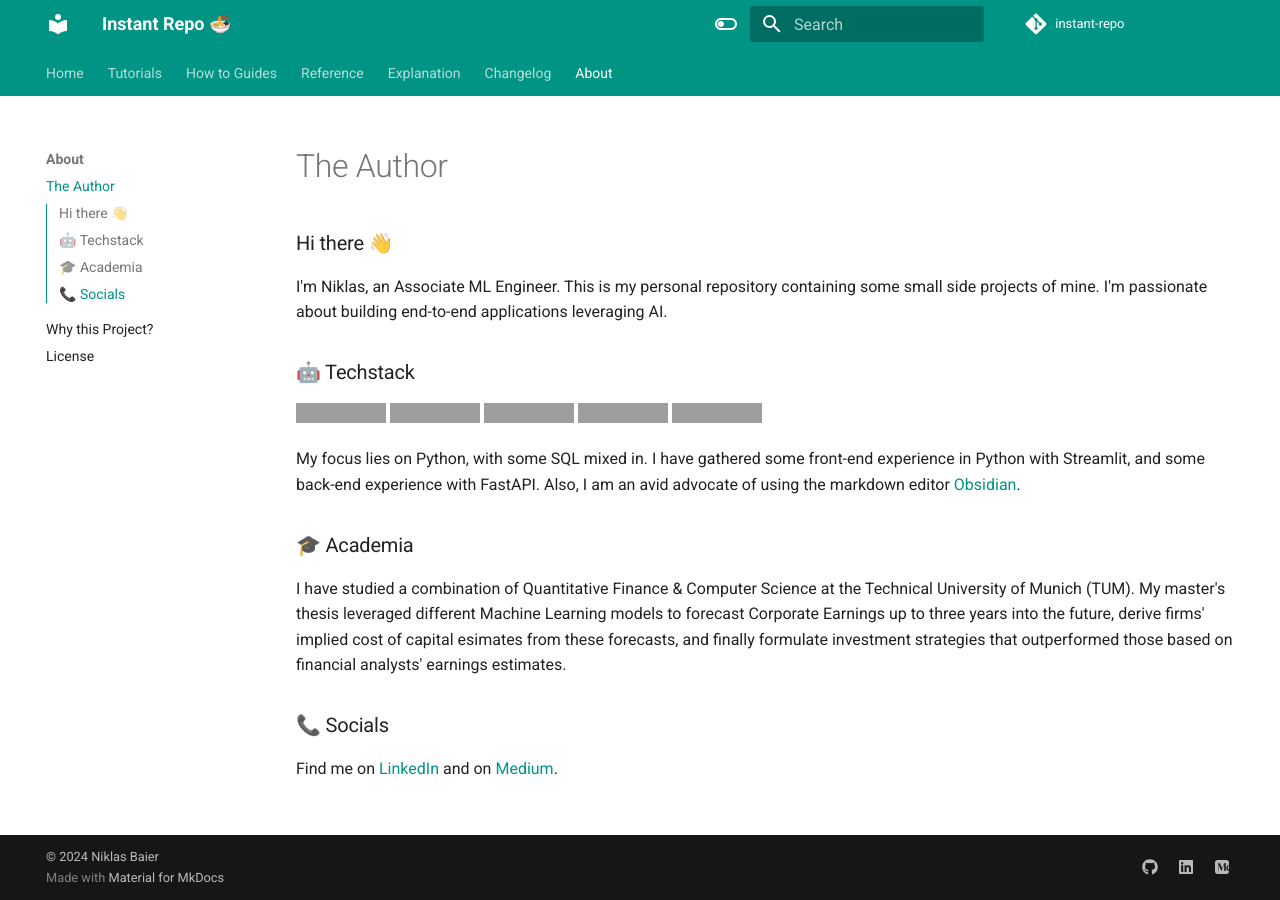
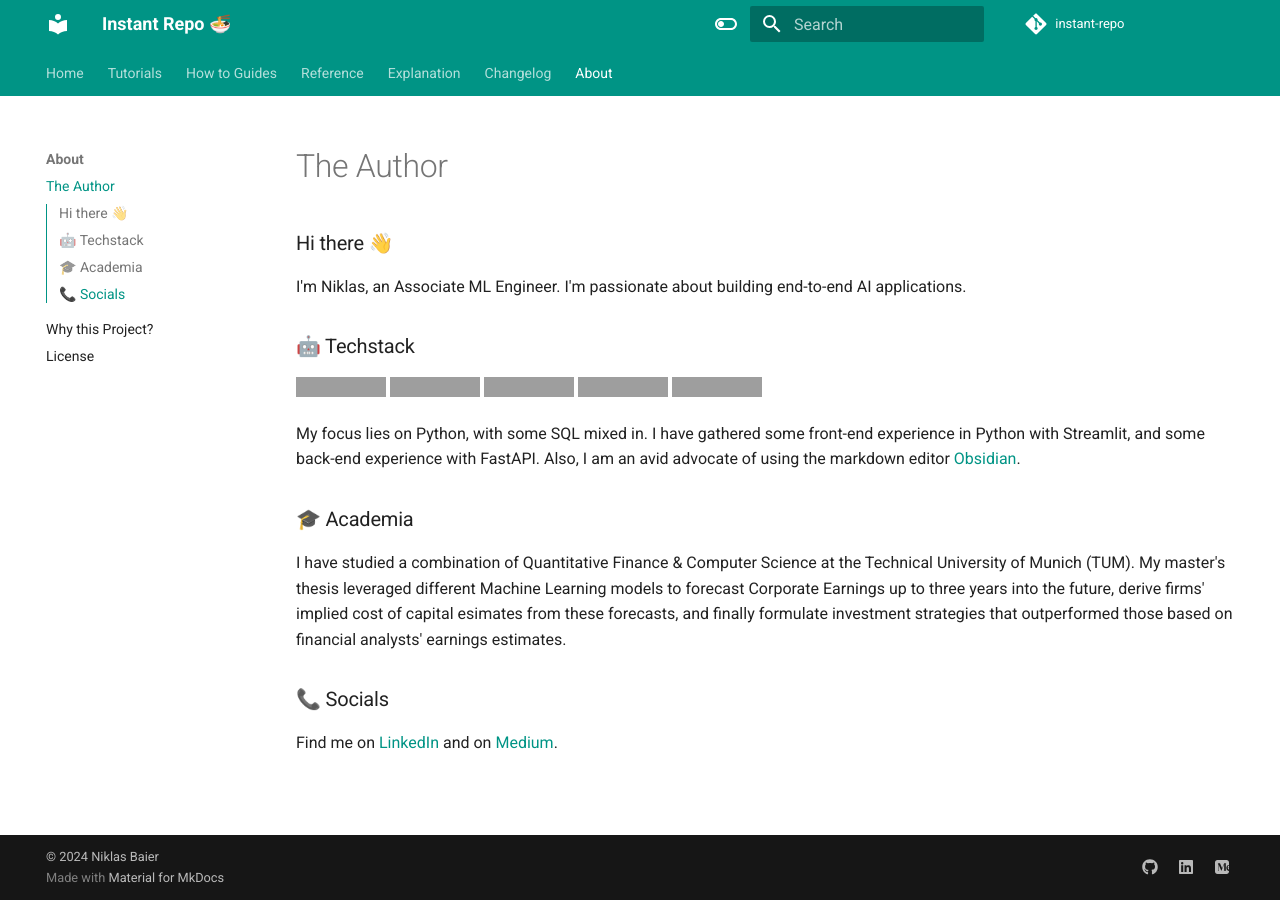
Before and after one commit to niklasbaier/instant-repo, an MkDocs documentation site: the page built from docs/author.md, in a window 1280 px wide. Built offline with MkDocs 1.6.1 and Material for MkDocs 9.7.7, drawn with Linux system fonts in a browser that asks for light colours; comment, search, counter and statistics services are not loaded; grey boxes are pictures that could not be loaded.

Commit message:
docs: update author page

```diff
--- a/docs/author.md
+++ b/docs/author.md
@@ -1,6 +1,6 @@
 ### Hi there 👋
 
-I'm Niklas, an Associate ML Engineer. This is my personal repository containing some small side projects of mine. I'm passionate about building end-to-end applications leveraging AI.
+I'm Niklas, an Associate ML Engineer. I'm passionate about building end-to-end AI applications.
 
 ### 🤖 Techstack
 
```
